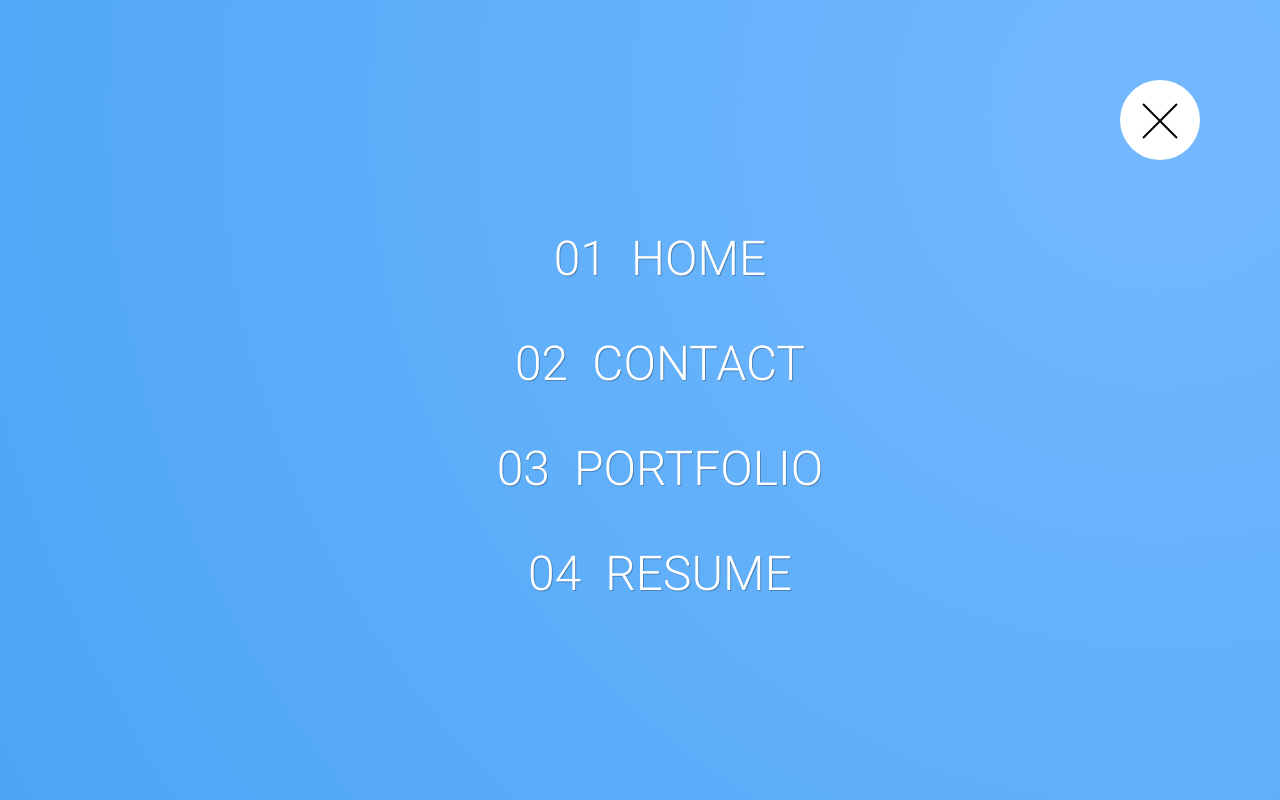
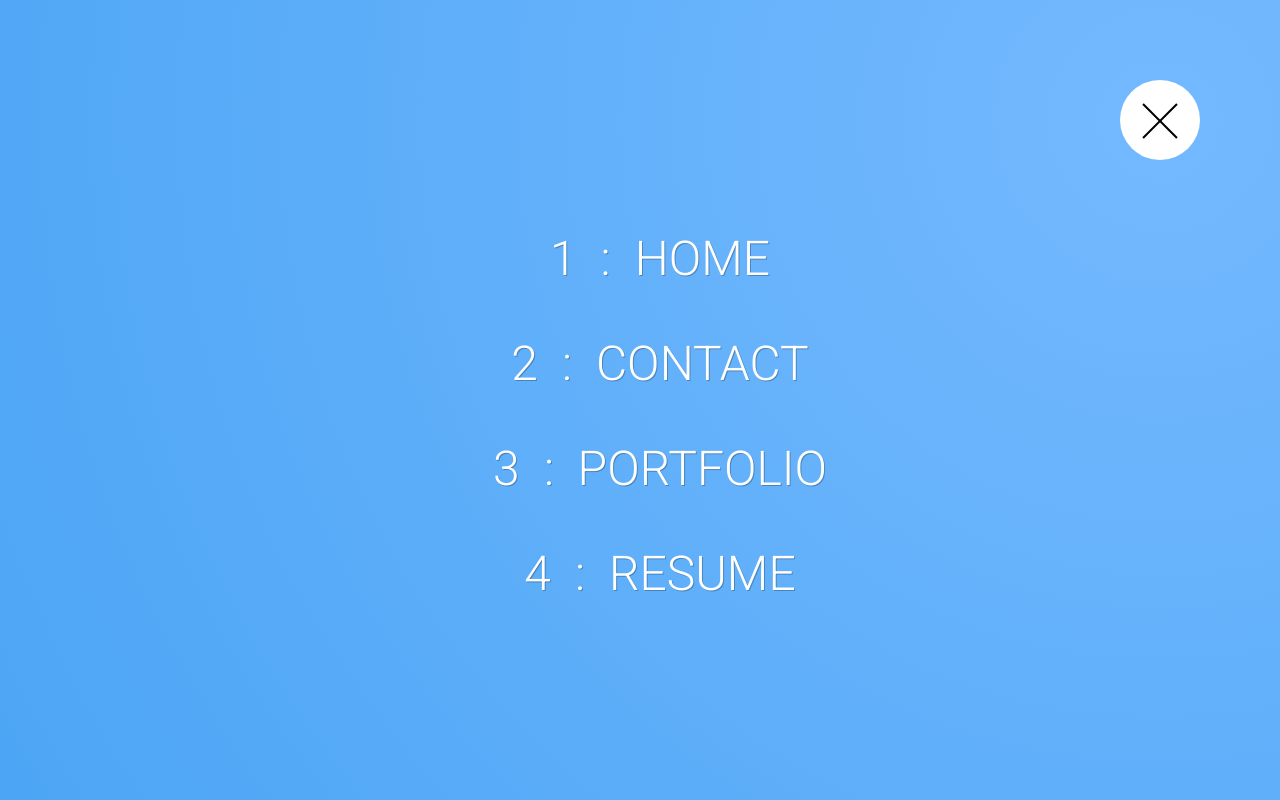
Before and after one commit to thomaschsu/react-portfolio, a React (Create React App) app: page / in a window 1280 px wide. Both pictures are taken after a click on the label 1160 px from the left and 120 px from the top of the page. Built offline with nearby package versions, Linux system fonts and the light colour scheme.

Commit message:
Added blink animation

```diff
--- a/src/Navigation.js
+++ b/src/Navigation.js
@@ -13,10 +13,10 @@ class Navigation extends Component {
 
                     <nav className="Navigation__nav">
                         <ul className="Navigation__list">
-                            <li className="Navigation__item"><a href="#" className="Navigation__link"><span>01</span>Home</a></li>
-                            <li className="Navigation__item"><a href="#" className="Navigation__link"><span>02</span>Contact</a></li>
-                            <li className="Navigation__item"><a href="#" className="Navigation__link"><span>03</span>Portfolio</a></li>
-                            <li className="Navigation__item"><a href="#" className="Navigation__link"><span>04</span>Resume</a></li>
+                        <li className="Navigation__item"><a href="#" className="Navigation__link"><span>1</span><span className="Navigation-colon">:</span>Home</a></li>
+                        <li className="Navigation__item"><a href="#" className="Navigation__link"><span>2</span><span className="Navigation-colon">:</span>Contact</a></li>
+                        <li className="Navigation__item"><a href="#" className="Navigation__link"><span>3</span><span className="Navigation-colon">:</span>Portfolio</a></li>
+                        <li className="Navigation__item"><a href="#" className="Navigation__link"><span>4</span><span className="Navigation-colon">:</span>Resume</a></li>
                         </ul>
                     </nav>
             </div>
--- a/src/Navigation.scss
+++ b/src/Navigation.scss
@@ -14,12 +14,22 @@ $color-black: #000;
         box-shadow: 0 0 0 25px rgba(0, 0, 0, 0);
     }
 }
+@keyframes blink {
+    0% {
+        opacity: 0;
+    }
+    100% {
+        opacity: 1;
+    }
+}
 
 .Navigation {
     &__checkbox {
         display: none;
     }
-
+    &-colon {
+        animation: blink 1s infinite;
+    }
     &__button {
         background-color: $color-white;
         height: 5rem;
```
